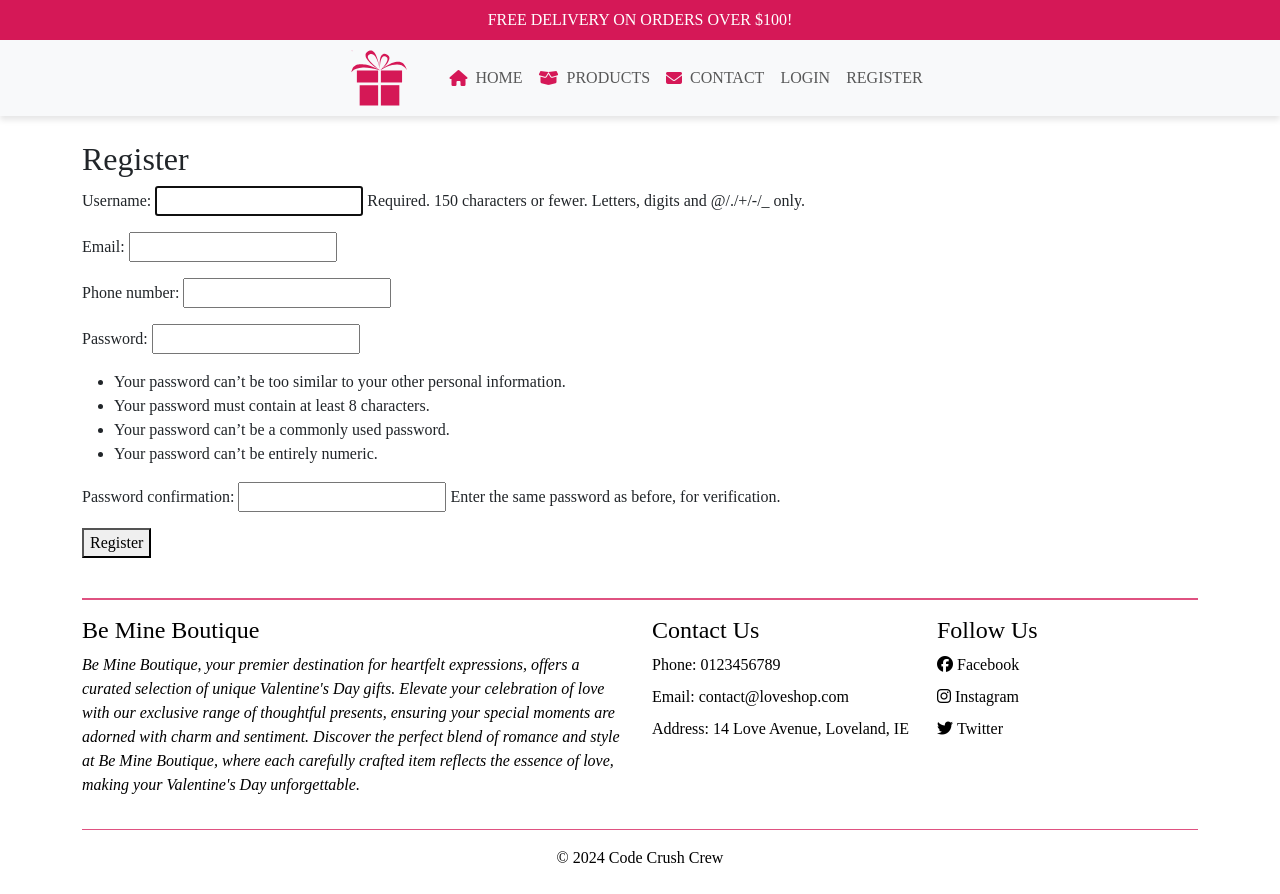
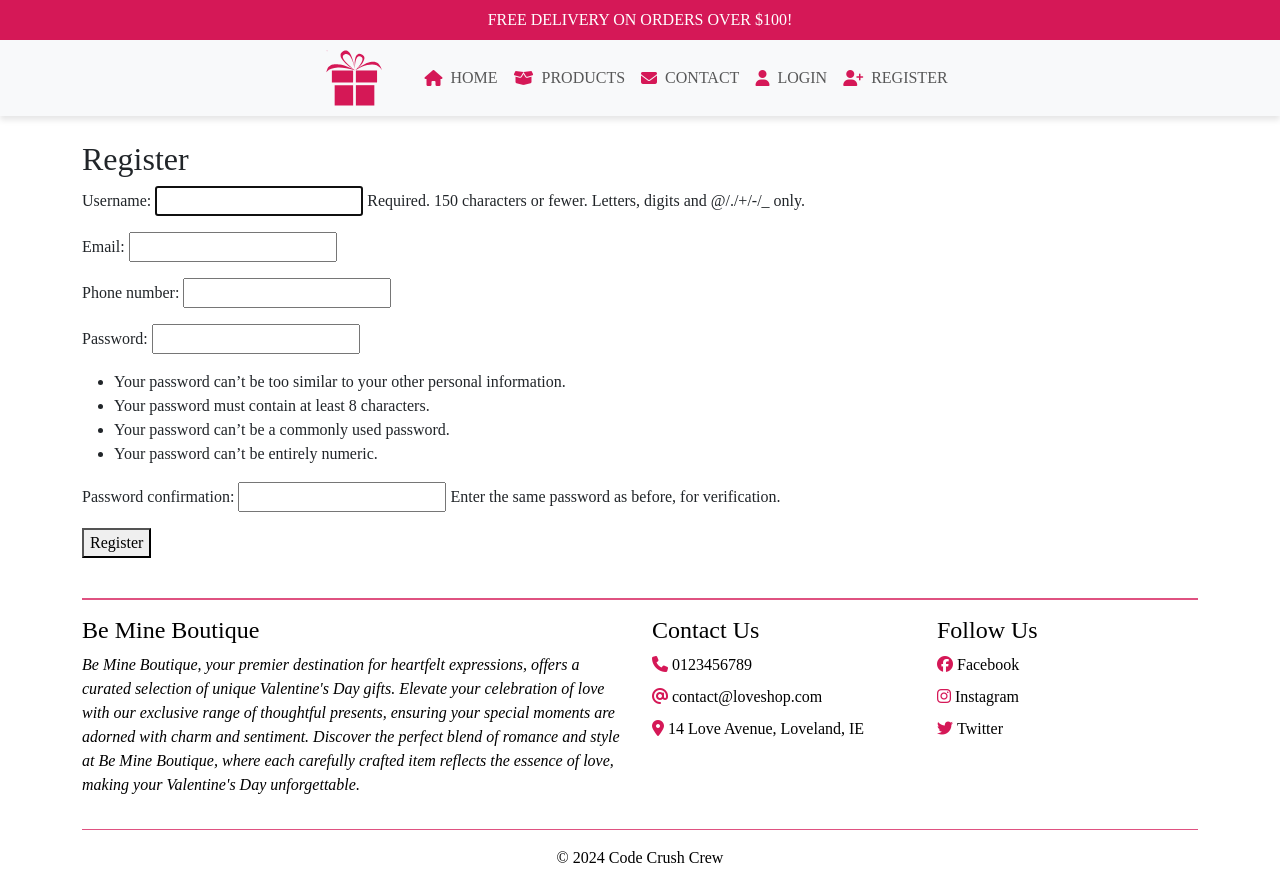
Before and after one commit to JesseRoss001/loveshop, a Django app: page /accounts/register/ in a window 1280 px wide. Run offline with Django 5.2, Linux system fonts and the light colour scheme; some libraries are stand-ins or nearby versions.

Commit message:
Add new footer and navbar icons with colour

```diff
--- a/templates/base.html
+++ b/templates/base.html
@@ -131,8 +131,8 @@
 
 
             {% else %}
-            <a class="nav-link" href="{% url 'accounts:login' %}">Login</a>
-            <a class="nav-link" href="{% url 'accounts:register' %}">Register</a>
+            <a class="nav-link" href="{% url 'accounts:login' %}"> <i class="fa-solid fa-user ls-colour icon"></i> Login</a>
+            <a class="nav-link" href="{% url 'accounts:register' %}"> <i class="fa-solid fa-user-plus ls-colour icon"></i> Register</a>
           {% endif %}
         </div>
       </div>
@@ -167,10 +167,10 @@
         </a>
         <!-- Clickable links for telephone number and email address -->
         <ul class="list-unstyled">
-          <li class="mb-2">Phone: <a class="text-black text-decoration-none" href="tel:01756254754">0123456789</a></li>
-          <li class="mb-2">Email: <a class="text-black text-decoration-none"
+          <li class="mb-2"> <i class="fa-solid fa-phone ls-colour"></i> <a class="text-black text-decoration-none" href="tel:01756254754">0123456789</a></li>
+          <li class="mb-2"> <i class="fa-solid fa-at ls-colour"></i> <a class="text-black text-decoration-none"
               href="mailto:contact@loveshop.com">contact@loveshop.com</a></li>
-          <li>Address: 14 Love Avenue, Loveland, IE</li>
+          <li> <i class="fa-solid fa-location-dot ls-colour"></i> 14 Love Avenue, Loveland, IE</li>
         </ul>
       </div>
       <!-- Social media links -->
@@ -178,17 +178,17 @@
         <h4>Follow Us</h4>
         <a class="d-block text-decoration-none mb-2" href="https://www.facebook.com/" target="_blank"
           aria-label="Facebook - Opens in a new tab">
-          <i class="fa-brands fa-facebook text-black text-center d-inline"></i>
+          <i class="fa-brands fa-facebook ls-colour text-center d-inline"></i>
           <p class="text-black d-inline">Facebook</p>
         </a>
         <a class="d-block text-decoration-none mb-2" href="https://www.instagram.com/" target="_blank"
           aria-label="Instagram - Opens in a new tab">
-          <i class="fa-brands fa-instagram text-black text-center d-inline"></i>
+          <i class="fa-brands fa-instagram ls-colour text-center d-inline"></i>
           <p class="text-black d-inline">Instagram</p>
         </a>
         <a class="d-block text-decoration-none" href="https://twitter.com/" target="_blank"
           aria-label="Twitter - Opens in a new tab">
-          <i class="fa-brands fa-twitter text-black text-center d-inline"></i>
+          <i class="fa-brands fa-twitter ls-colour text-center d-inline"></i>
           <p class="text-black d-inline">Twitter</p>
         </a>
       </div>
```
